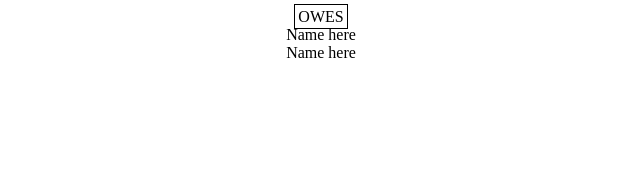
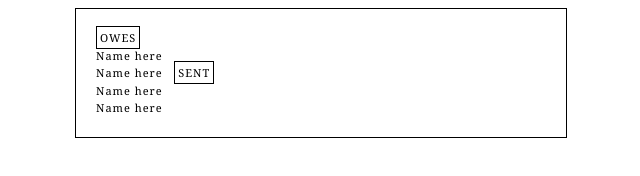
Before and after one commit to xdaysgonebye/xdaysgonebye.github.io, a plain HTML site: page index.html in a window 1280 px wide. Shown: the whole page, without its empty margins (319-959 px from the left). Drawn offline with Linux system fonts and the light colour scheme.

Commit message:
Update index.html

```diff
--- a/index.html
+++ b/index.html
@@ -2,7 +2,13 @@
 <html>
     <body>
         <center>
-            <font style="border:1px solid #000000; text-transform:uppercase; padding:3px;">OWES</font>
+            <div style="width:450px; padding:20px; line-height:160%; text-align:justify; border:1px solid #000000; font-family:georgia; font-size:11px; letter-spacing:1px;">
+
+            <font style="font-family:georgia;border:1px solid #000000; text-transform:uppercase; padding:3px;">OWES</font>
+            <br>Name here
+            <br>Name here
+            &nbsp;
+            <font style="font-family:georgia;border:1px solid #000000; text-transform:uppercase; padding:3px;">SENT</font>
             <br>Name here
             <br>Name here
             </div>
```
